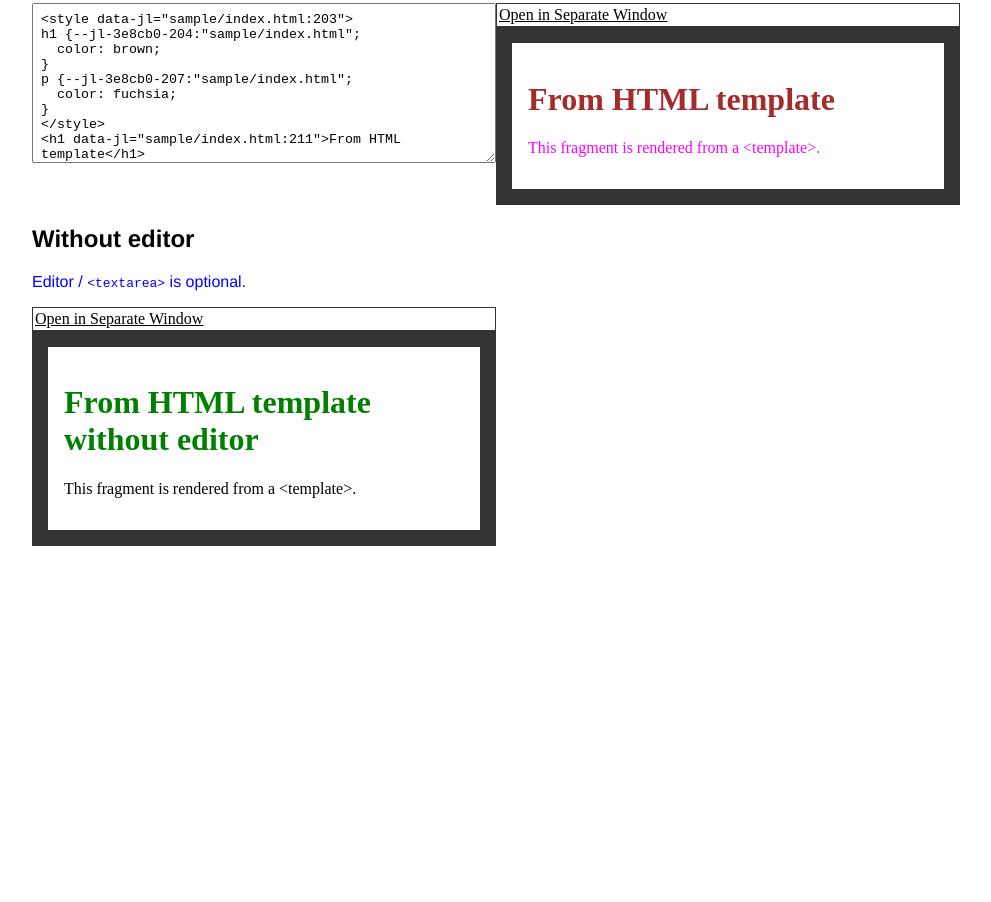
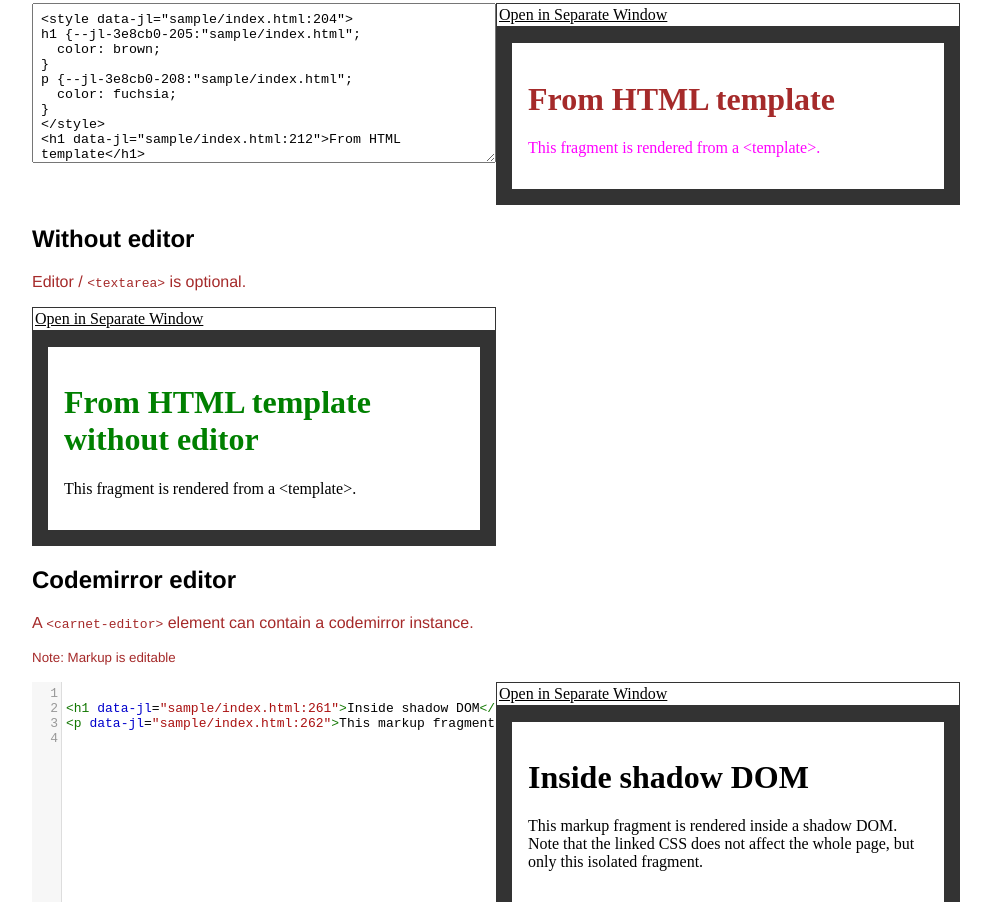
Before and after one commit to carnet-components/sketch, a website with bundled scripts: page sample/index.html in a window 1280 px wide. Shown: the part 1898-2800 px from the top of the page, without its empty margins (144-1135 px from the left). Before the commit the page ends 2476 px from the top, so only its background shows below. Built offline with nearby package versions, Linux system fonts and the light colour scheme.

Commit message:
feat(sketch): Add support for codemirror editor

```diff
--- a/package.json
+++ b/package.json
@@ -10,6 +10,7 @@
   "author": "Lorenz Schori",
   "license": "MIT",
   "devDependencies": {
+    "codemirror": "^5.49.2",
     "jshint": "^2.10.2"
   }
 }
--- a/sample/index.html
+++ b/sample/index.html
@@ -4,6 +4,7 @@
         <title>Carnet Sketch Custom Element Demo</title>
         <meta name="viewport" content="width=device-width, initial-scale=1">
         <script type="module" src="../index.js"></script>
+        <link rel="stylesheet" href="../node_modules/codemirror/lib/codemirror.css">
         <style>
             *, *:before, *:after {
               box-sizing: inherit;
@@ -244,6 +245,52 @@ p {
                     <carnet-display></carnet-display>
                 </output>
             </carnet-sketch>
+
+            <h2>Codemirror editor</h2>
+            <p>
+                A <code>&lt;carnet-editor&gt;</code> element can contain a
+                codemirror instance.
+            </p>
+
+            <p><small>Note: Markup is editable</small></p>
+
+
+            <carnet-sketch>
+
+<carnet-source><template><link rel="stylesheet" href="./fragment.css">
+<h1>Inside shadow DOM</h1>
+<p>This markup fragment is rendered inside a shadow DOM. Note that the linked CSS does not affect the whole page, but only this isolated fragment.</p>
+  </template></carnet-source>
+
+                <carnet-editor class="carnet-codemirror"></carnet-editor>
+
+                <output>
+                    <a class="carnet-window">Open in Separate Window</a>
+                    <carnet-display></carnet-display>
+                </output>
+            </carnet-sketch>
         </main>
+
+        <script src="../node_modules/codemirror/lib/codemirror.js"></script>
+        <script src="../node_modules/codemirror/addon/edit/closetag.js"></script>
+        <script src="../node_modules/codemirror/addon/fold/xml-fold.js"></script>
+        <script src="../node_modules/codemirror/mode/xml/xml.js"></script>
+        <script src="../node_modules/codemirror/mode/javascript/javascript.js"></script>
+        <script src="../node_modules/codemirror/mode/css/css.js"></script>
+        <script src="../node_modules/codemirror/mode/htmlmixed/htmlmixed.js"></script>
+        <script>
+document.addEventListener('DOMContentLoaded', () => {
+  document.querySelectorAll('.carnet-codemirror').forEach( (element) => {
+    console.log(element);
+        CodeMirror(element, {
+            autoCloseTags: true,
+            indentUnit: 4,
+            inputStyle: "contenteditable",
+            lineNumbers: true,
+            mode: "text/html"
+        });
+  });
+});
+        </script>
     </body>
 </html>
--- a/src/carnet-editor.js
+++ b/src/carnet-editor.js
@@ -1,4 +1,6 @@
 import { Attribute } from './attribute.js';
+import { CodeMirrorAdapter } from './codemirror-adapter.js';
+import { TextareaAdapter } from './textarea-adapter.js';
 
 class CarnetEditor extends HTMLElement {
   static get is() {
@@ -18,15 +20,10 @@ class CarnetEditor extends HTMLElement {
   constructor() {
     super();
 
-    this._valattr = new Attribute('value', (name, previous, current) => {
-      if (current !== null) {
-        this._input.value = current;
-      }
-    });
-
-    this._callback = (evt) => this._post(evt.target.value);
+    this._adapter = null;
     this._input = null;
     this._observer = new MutationObserver((e) => this._rewire());
+    this._valattr = new Attribute('value');
   }
 
   get value() {
@@ -38,6 +35,7 @@ class CarnetEditor extends HTMLElement {
   }
 
   connectedCallback() {
+    this._valattr.connect(this);
     this._rewire();
     this._observer.observe(this, { attributes: false, childList: true, subtree: true });
   }
@@ -55,19 +53,32 @@ class CarnetEditor extends HTMLElement {
   }
 
   _rewire() {
-    const area = this.querySelector('textarea');
-    if (this._input !== area) {
-      if (this._input !== null) {
-        this._valattr.disconnect();
-        this._input.removeEventListener('input', this._callback);
+    const candidates = [
+      { selector: '.CodeMirror', adapter: new CodeMirrorAdapter() },
+      { selector: 'textarea', adapter: new TextareaAdapter() },
+    ];
+
+    const bestmatch = candidates.map((record) => Object.assign(record, {
+      element: this.querySelector(record.selector)
+    })).find((record) => record.element !== null);
+
+    if (bestmatch) {
+      const { element, adapter } = bestmatch;
+      if (this._input !== element && this._adapter !== null) {
+        this._valattr.disconnect()
+        this._adapter.disconnect();
         this._input = null;
+        this._adapter = null;
       }
-      if (area !== null) {
-        this._input = area;
-        this._input.addEventListener('input', this._callback);
+
+      if (this._input !== element && element !== null) {
+        this._input = element;
+        this._adapter = adapter;
+        const { current, update } = this._adapter.connect(this._input, (value) => this._post(value));
+        this._valattr = new Attribute('value', update);
         this._valattr.connect(this);
-        if (this._input.value) {
-          this._valattr.value = this._input.value;
+        if (current) {
+          this._valattr.value = current;
         }
       }
     }
--- /dev/null
+++ b/src/codemirror-adapter.js
@@ -0,0 +1,31 @@
+export class CodeMirrorAdapter {
+  constructor() {
+    this._codemirror = null;
+    this._callback = null;
+  }
+
+  connect(element, callback) {
+    this._callback = (instance, change) => callback(instance.getValue());
+
+    this._codemirror = element.CodeMirror;
+    this._codemirror.on('change', this._callback);
+
+    const current = this._codemirror.getValue();
+    const update = (name, previous, current) => {
+      if (current !== null) {
+        this._codemirror.setValue(current);
+      }
+    };
+
+    return {
+      current,
+      update
+    }
+  }
+
+  disconnect() {
+    this._codemirror.off('change', this._callback);
+    this._codemirror = null;
+    this._callback = null;
+  }
+}
--- /dev/null
+++ b/src/textarea-adapter.js
@@ -0,0 +1,31 @@
+export class TextareaAdapter {
+  constructor() {
+    this._element = null;
+    this._callback = null;
+  }
+
+  connect(element, callback) {
+    this._callback = (evt) => callback(evt.target.value);
+
+    this._element = element;
+    this._element.addEventListener('input', this._callback);
+
+    const current = element.value;
+    const update = (name, previous, current) => {
+      if (current !== null) {
+        this._element.value = current;
+      }
+    };
+
+    return {
+      current,
+      update
+    }
+  }
+
+  disconnect() {
+    this._element.removeEventListener('input', this._callback);
+    this._element = null;
+    this._callback = null;
+  }
+}
```
Also changed, not shown: 1 other file.
